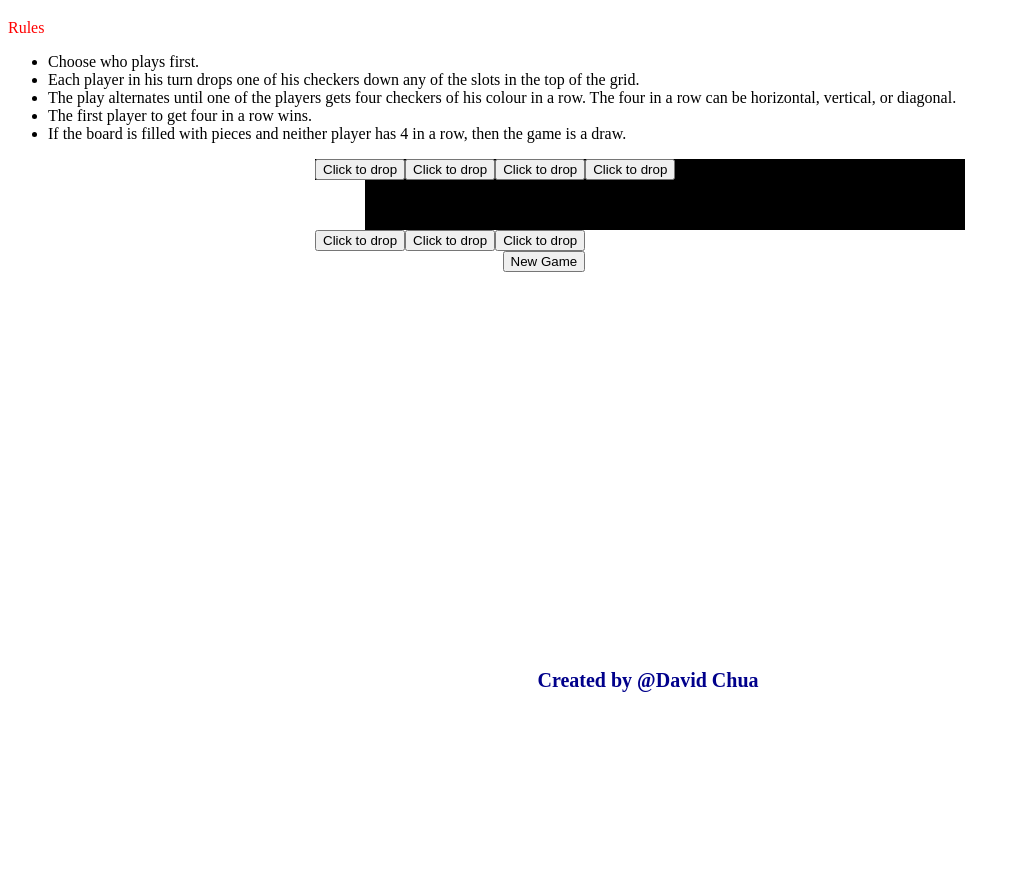
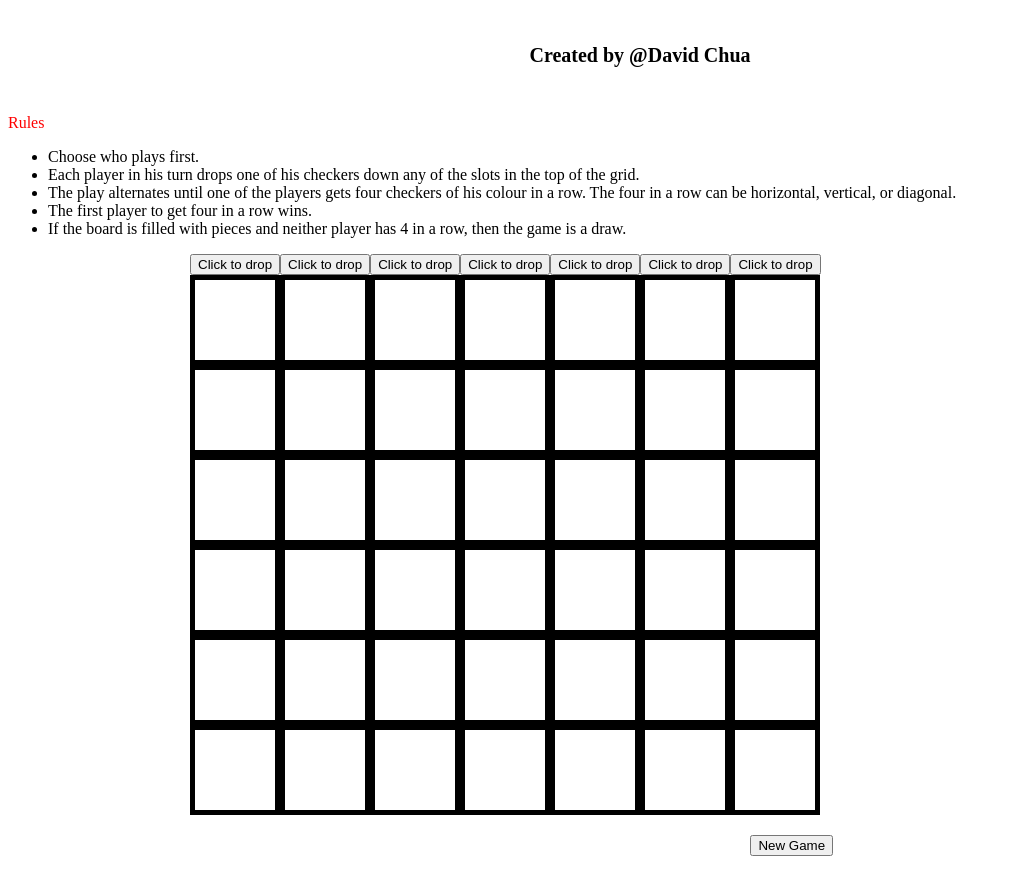
Before and after one commit to david-chua/connectFour, a plain HTML site: page index.html in a window 1280 px wide. Shown: the part 61-937 px from the top of the page, without its empty margins (0-1020 px from the left). Before the commit the page ends 800 px from the top, so only its background shows below. Drawn offline with Linux system fonts and the light colour scheme.

Commit message:
added functions, cleaned up html and css

```diff
--- a/index.html
+++ b/index.html
@@ -7,6 +7,7 @@
     <title></title>
   </head>
     <h1> Connect Four </h1>
+      <h6> Created by @David Chua </h6>
 
   <body>
     <p> Rules </p>
@@ -83,9 +84,9 @@
 
         </div>
       </div>
-      <div class="blank" data-column="4">
+      <div class="column" data-column="4">
         <button type="button" class="movepiece" data-columns = "4">Click to drop </button>
-        <div class="space" data-row="1">
+        <div class="blank" data-row="1">
 
         </div>
         <div class="blank" data-row="2">
@@ -170,13 +171,7 @@
   </div>
 </div>
 
-
   </body>
-
-  <footer>
-    <h6> Created by @David Chua </h6>
-  </footer>
-
 
 
 </html>
--- a/script.js
+++ b/script.js
@@ -9,9 +9,17 @@ const GameEngine = {
   player: "Red",
   board: [[],[],[],[],[],[],[]],
 
+  createEl: function(){
+    var Red = document.createElement('div');
+    Red.className = "redpiece";
+    var Blue = document.createElement('div');
+    Blue.className = "bluepiece";
+  },
+
+
   resetGame: function(){
     this.board = [[],[],[],[],[],[],[]];
-    var currentPlayer = player1;
+    var currentPlayer = player;
     this.gameOver = "false";
     viewEngine.clearFlash();
 
@@ -113,7 +121,7 @@ var viewEngine = {
         for (var j=0; j <6; j++)
       {
         if (board[i][j] === "Red") {
-          output +=  "Red";
+
         } else if (board[i][j] === "Blue") {
             output +=  "Blue";
         } else {
@@ -146,7 +154,7 @@ var viewEngine = {
    },
 
    onClickAddPiece: function(columnNumber){
-     var columnNumber = this.querySelector('data-columns');
+     var columnNumber = document.querySelectorAll('data-columns');
      var isValidMove = GameEngine.makemove(columnNumber-1);
      viewEngine.printBoard();
    }
--- a/style.css
+++ b/style.css
@@ -8,17 +8,9 @@ h1 {
 
 }
 
-footer {
-  color: #00008B;
-  font-size: 20px;
-  text-align: center;
-  bottom: 0px;
-  width: 100%;
-  position: fixed;
-}
-
 h6 {
   text-align: center;
+  font: #00008B;
   font-size: 20px;
 }
 
@@ -28,15 +20,15 @@ h6 {
 
 #board {
   margin: auto;
-  width: 650px;
-  background: black;
+  width: 900px;
+
 }
 
-.space {
+.blank {
   background-color: white;
-  height: 50px;
-  width: 50px;
-  boarder: 5px solid black;
+  height: 80px;
+  width: 80px;
+  border: 5px solid black;
 }
 
 .column {
@@ -44,8 +36,13 @@ h6 {
 }
 
 #newgame{
-  margin: 0 auto;
-  float: right;
+  margin: 20px;
+  float: left;
+}
+
+.button {
+  font-size: 18px;
+  width: 80px;
 }
 
 .bluepiece {
```
